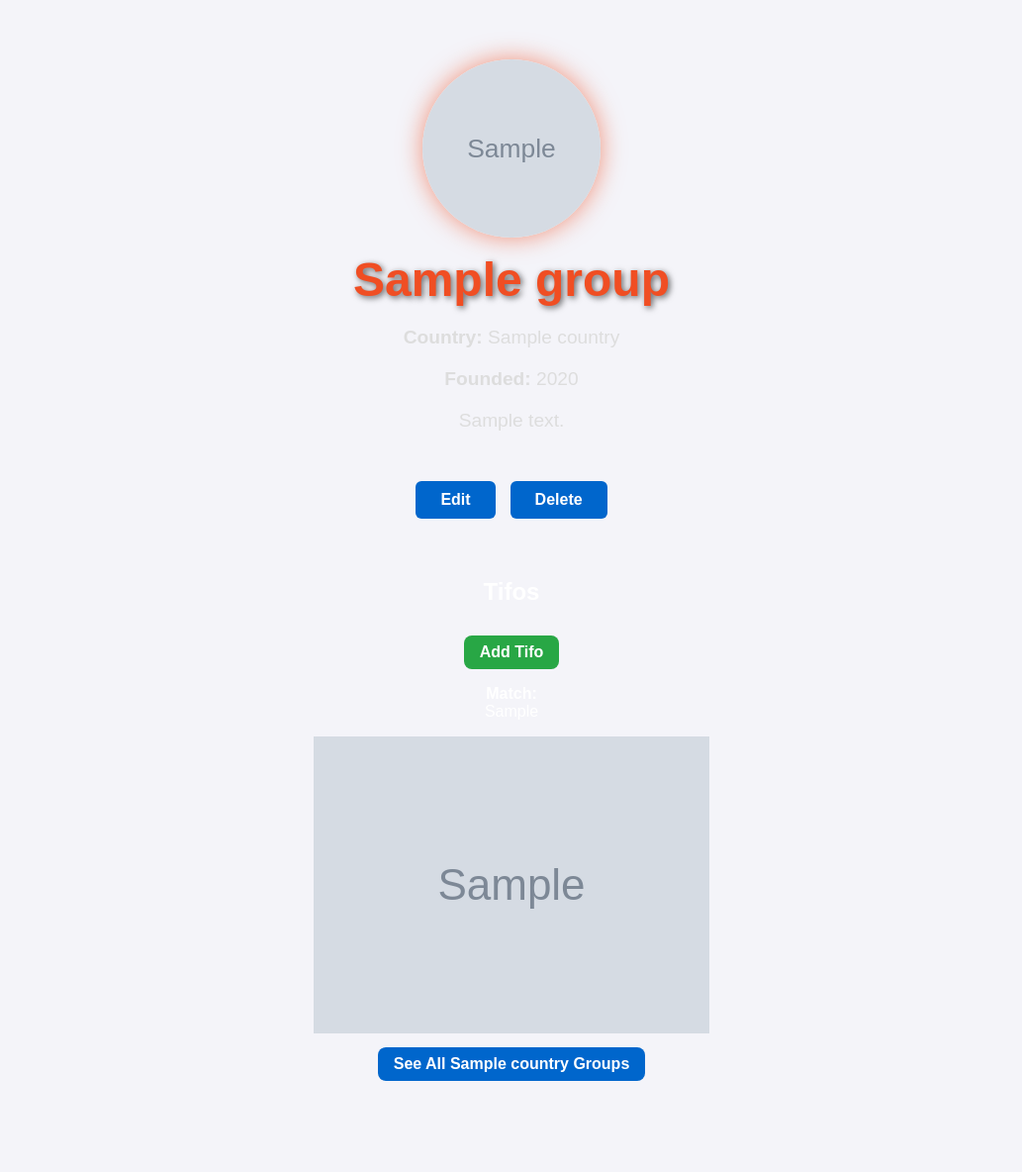
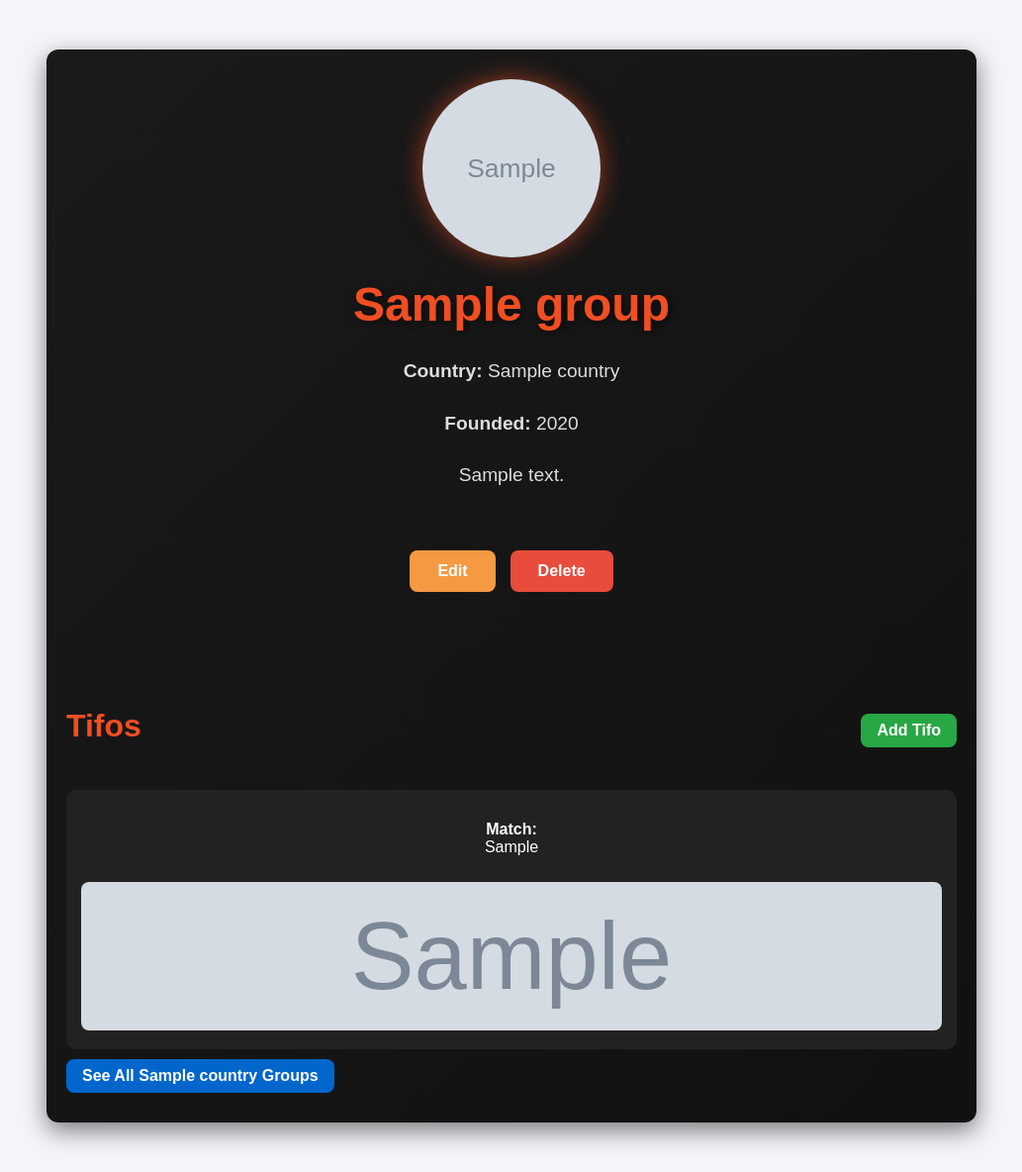
Before and after one commit to pegasus1911/ultras, a Django app: page /groups/1/ in a window 1280 px wide. Shown: the part 57-1241 px from the top of the page at 99% size, without its empty margins (123-1156 px from the left). Before the commit the page ends 1149 px from the top, so only its background shows below. Run offline with Django 5.2, Linux system fonts and the light colour scheme; a user stored in the database is signed in; tables that the repository leaves empty hold one stand-in row (values such as "Sample post"); grey boxes marked "Sample" are stand-in pictures.

Commit message:
cardds for tifos

```diff
--- a/main/static/css/detail.css
+++ b/main/static/css/detail.css
@@ -1,21 +1,23 @@
 .group-detail-container {
   max-width: 900px;
-  margin: 40px auto !important;
-  padding: 20px;
-  text-align: center !important;
+  margin: 50px auto;
+  padding: 30px 20px;
   font-family: 'Poppins', sans-serif;
   color: #fff;
   display: flex;
   flex-direction: column;
-  align-items: center !important;
+  align-items: center;
+  background: linear-gradient(135deg, #1a1a1a, #111);
+  border-radius: 12px;
+  box-shadow: 0 8px 25px rgba(0, 0, 0, 0.5);
 }
 
 .group-header {
   display: flex;
   flex-direction: column;
-  align-items: center !important;
+  align-items: center;
   justify-content: center;
-  gap: 15px;
+  gap: 20px;
   margin-bottom: 40px;
   width: 100%;
 }
@@ -26,24 +28,27 @@
   object-fit: cover;
   border-radius: 50%;
   box-shadow: 0 0 25px rgba(240, 78, 35, 0.6);
-  transition: transform 0.3s, box-shadow 0.3s;
-  display: block;
-  margin: 0 auto !important;
+  transition: transform 0.3s ease, box-shadow 0.3s ease;
+}
+
+.group-logo:hover {
+  transform: scale(1.05);
+  box-shadow: 0 0 35px rgba(240, 78, 35, 0.8);
 }
 
 .group-header h1 {
   font-size: 3rem;
   color: #f04e23;
-  text-shadow: 2px 2px 6px rgba(0, 0, 0, 0.6);
+  text-shadow: 2px 2px 8px rgba(0, 0, 0, 0.6);
   margin: 0;
-  text-align: center !important;
+  text-align: center;
 }
 
 .group-info {
   display: flex;
   flex-direction: column;
-  align-items: center !important;
-  gap: 10px;
+  align-items: center;
+  gap: 12px;
   width: 100%;
 }
 
@@ -51,23 +56,93 @@
   margin: 5px 0;
   font-size: 1.2rem;
   color: #ddd;
-  text-align: center !important;
-  max-width: 600px;
+  text-align: center;
+  max-width: 650px;
+  line-height: 1.6;
 }
 
 .group-actions {
   display: flex;
-  justify-content: center !important;
+  justify-content: center;
   gap: 15px;
-  margin-top: 20px;
+  margin-top: 25px;
 }
 
 .group-actions .btn {
-  padding: 10px 25px;
-  font-weight: bold;
-  border-radius: 6px;
-  transition: all 0.3s;
-  text-align: center !important;
+  padding: 12px 28px;
+  font-weight: 600;
+  border-radius: 8px;
+  transition: all 0.3s ease;
+  text-align: center;
+  color: #fff;
+  text-decoration: none;
+}
+
+.group-actions .btn.warn {
+  background-color: #f59a42;
+}
+
+.group-actions .btn.warn:hover {
+  background-color: #f04e23;
+}
+
+.group-actions .btn.danger {
+  background-color: #e74c3c;
+}
+
+.group-actions .btn.danger:hover {
+  background-color: #c0392b;
+}
+
+.tifo-section {
+  width: 100%;
+  margin-top: 50px;
+}
+
+.tifo-header {
+  display: flex;
+  justify-content: space-between;
+  align-items: center;
+  margin-bottom: 20px;
+}
+
+.tifo-header h2 {
+  color: #f04e23;
+  font-size: 2rem;
+}
+
+.tifo-grid {
+  display: grid;
+  grid-template-columns: repeat(auto-fit, minmax(200px, 1fr));
+  gap: 20px;
+}
+
+.tifo-card {
+  background-color: #222;
+  border-radius: 10px;
+  padding: 15px;
+  text-align: center;
+  transition: transform 0.3s ease, box-shadow 0.3s ease;
+}
+
+.tifo-card:hover {
+  transform: translateY(-5px);
+  box-shadow: 0 8px 20px rgba(240, 78, 35, 0.5);
+}
+
+.tifo-card img {
+  width: 100%;
+  height: 150px;
+  object-fit: cover;
+  border-radius: 8px;
+  margin-top: 10px;
+}
+
+.no-tifos {
+  text-align: center;
+  font-size: 1.2rem;
+  color: #ccc;
+  margin: 20px 0;
 }
 
 @media (max-width: 768px) {
@@ -88,4 +163,8 @@
     padding: 8px 20px;
     font-size: 0.9rem;
   }
+
+  .tifo-header h2 {
+    font-size: 1.5rem;
+  }
 }
```
Also changed, not shown: media/tifos/captain_tsubassa_pRoso3J.jpg (added), media/tifos/download_VBLi6Sc.jpeg (added), media/tifos/pegaus_tifo_uwk_k7xEnTT.jpg (added).
